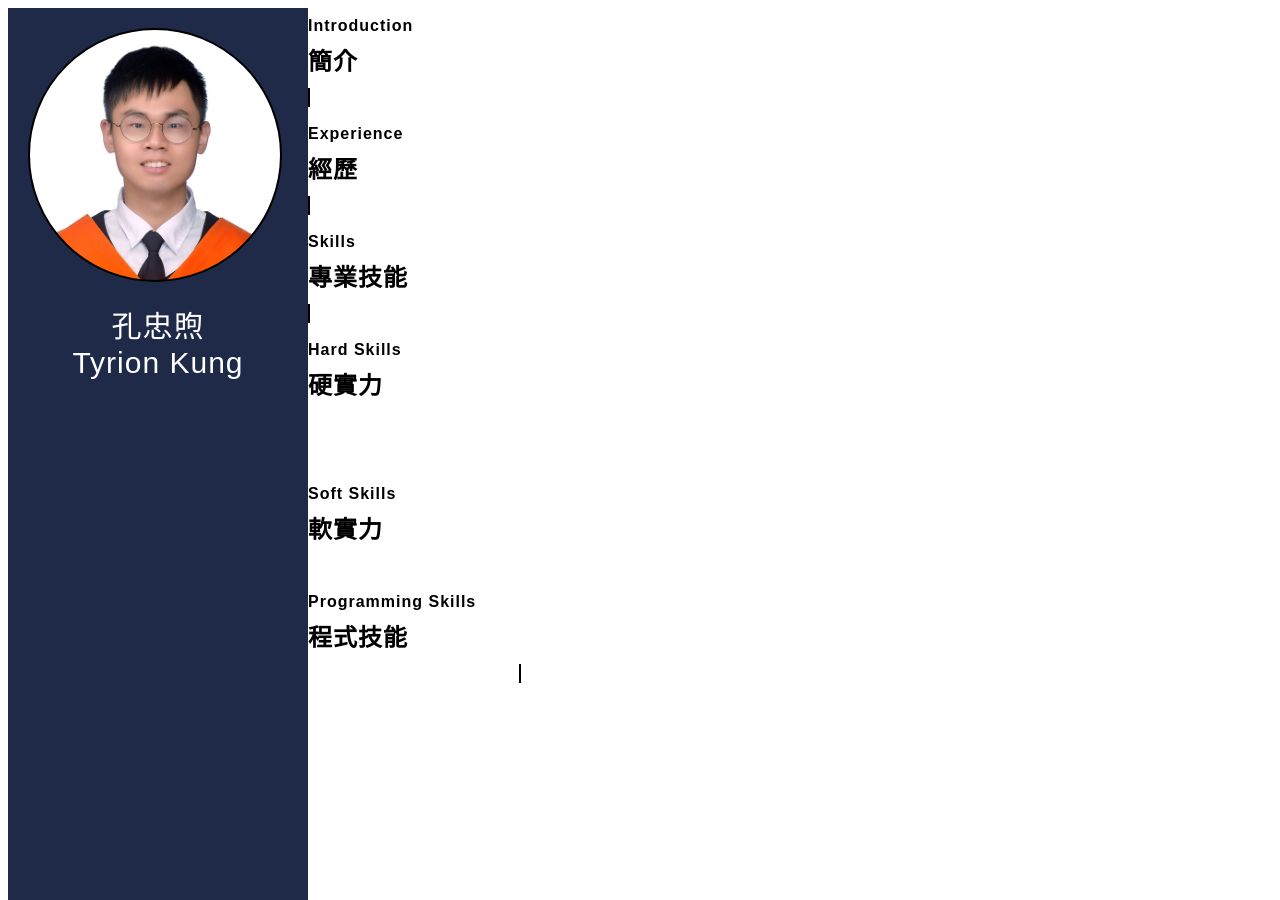
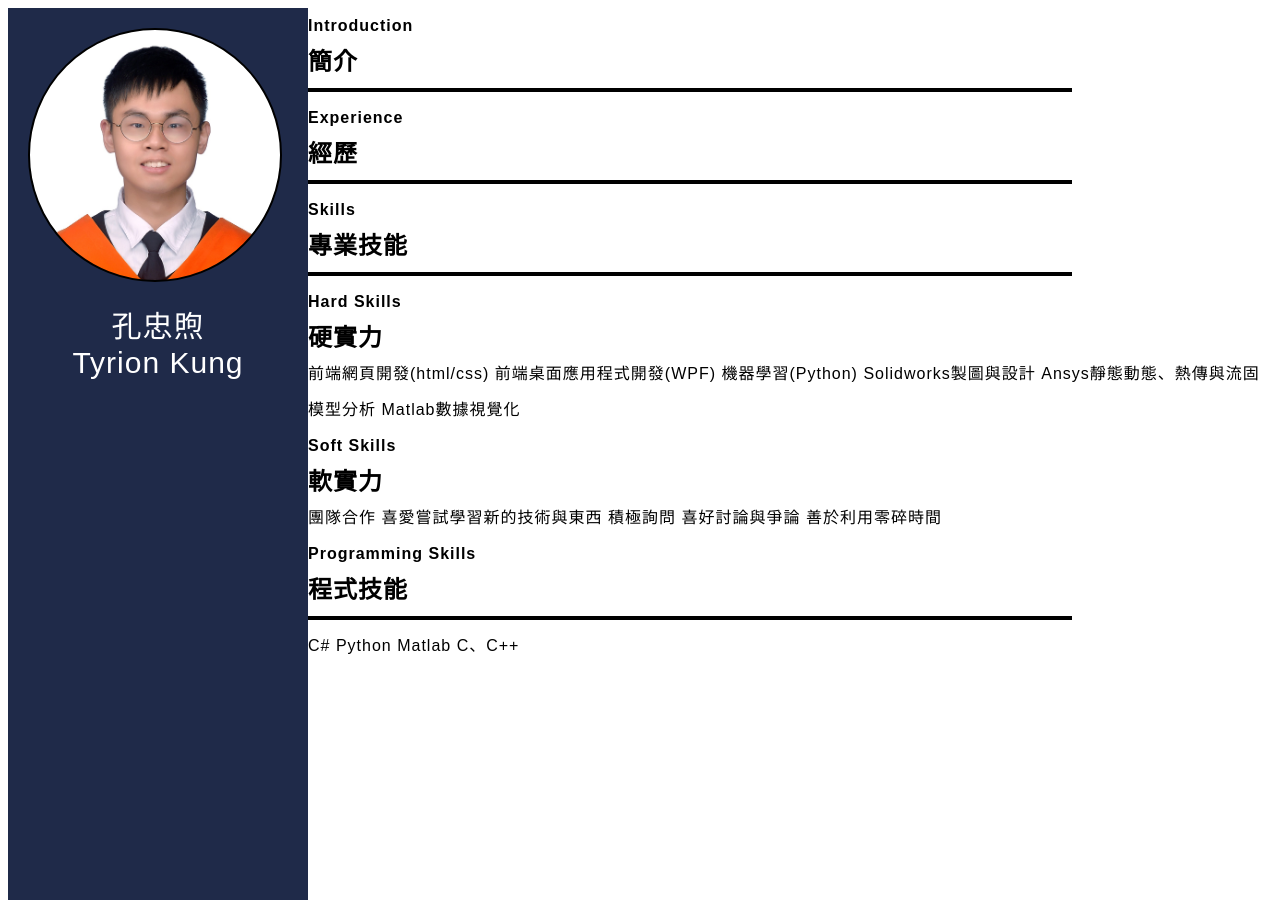
Before and after one commit to tyrion1018/Django, a Django app: page /home in a window 1280 px wide. Run offline with Django 3.2, Linux system fonts and the light colour scheme.

Commit message:
優化自體、名字排版

```diff
--- a/home/views.py
+++ b/home/views.py
@@ -6,5 +6,4 @@ from .forms import HomeForm
 class HomeView(View):
 
     def get(self, request, *args, **kwargs):
-        home = HomeForm()
-        return render(request, "home/home.html", {'home': home})
+        return render(request, "home/home.html")
--- a/static/base.css
+++ b/static/base.css
@@ -61,25 +61,3 @@ ul.menu li a {
     display: block;
     margin: 0 1px;
 }
-.header1{
-    margin: 5px;
-    line-height: 36px;
-}
-.header1 h2{
-    color: black;
-    margin: 0;
-}
-.header1 h4{
-    color: black;
-    margin: 0;
-}
-.header1 .solid_line{
-    border: 1px solid black;
-    width: 1000px;
-    padding: 0;
-}
-.header1 p{
-    display: inline;
-    margin: 0;
-
-}
--- /dev/null
+++ b/static/home/home.css
@@ -0,0 +1,26 @@
+.header1 {
+    line-height: 36px;
+    margin: 0;
+    font-family: "標楷體", sans-serif;
+}
+
+.header1 h2 {
+    color: black;
+    margin: 0;
+}
+
+.header1 h4 {
+    color: black;
+    margin: 0;
+}
+
+.header1 p {
+    display: inline;
+    color: black;
+
+}
+
+.header1 hr {
+    border: 2px solid black;
+    margin-inline-end: 200px;
+}
--- a/templates/base.html
+++ b/templates/base.html
@@ -5,6 +5,7 @@
 <head>
     <meta name="viewport" content="width=device-width, initial-scale=1.0">
     <link href="../static/base.css" type="text/css" rel="stylesheet">
+    <link href="../static/home/home.css" type="text/css" rel="stylesheet">
     <title class="title">
         {% block title %}Resume{% endblock %}
     </title>
@@ -31,45 +32,8 @@
 {#            <li><a href="Appendix">Appendix</a></li>#}
 {#            <li><a href="AboutMe">About ME</a></li>#}
 {#        </ul>#}
-        <div class="header1">
-            <h4>Introduction</h4>
-            <h2>簡介</h2>
-            <p class="solid_line"></p>
-            <p></p>
-            <h4>Experience</h4>
-            <h2>經歷</h2>
-            <p class="solid_line"></p>
-            <p></p>
 
-            <h4>Skills</h4>
-            <h2>專業技能</h2>
-            <p class="solid_line"></p>
-            <h4>Hard Skills</h4>
-            <h2>硬實力</h2>
-            <p>前端網頁開發(html/css)</p>
-            <p>前端桌面應用程式開發(WPF)</p>
-            <p>機器學習(Python)</p>
-            <p>Solidworks製圖與設計</p>
-            <p>Ansys靜態動態、熱傳與流固模型分析</p>
-            <p>Matlab數據視覺化</p>
-            <h4>Soft Skills</h4>
-            <h2>軟實力</h2>
-            <p>團隊合作</p>
-            <p>喜愛嘗試學習新的技術與東西</p>
-            <p>積極詢問</p>
-            <p>喜好討論與爭論</p>
-            <p>善於利用零碎時間</p>
-            <h4>Programming Skills</h4>
-            <h2>程式技能</h2>
-            <p>C#</p>
-            <p>Python</p>
-            <p>Matlab</p>
-            <p>C、C++</p>
-            <p class="solid_line"></p>
-            <p></p>
-        </div>
+{% block content %} Test {% endblock %}
+</div>
 
-
-</div>
-</body>
 </html>
--- a/templates/home/home.html
+++ b/templates/home/home.html
@@ -1,4 +1,41 @@
 {% extends 'base.html' %}
 {% block content %}
+    <div class="header1">
+        <h4>Introduction</h4>
+        <h2>簡介</h2>
+        <hr class="solid_line"></hr>
+        <p></p>
+        <h4>Experience</h4>
+        <h2>經歷</h2>
+        <hr class="solid_line"></hr>
+        <p></p>
 
+        <h4>Skills</h4>
+        <h2>專業技能</h2>
+        <hr class="solid_line"></hr>
+        <h4>Hard Skills</h4>
+        <h2>硬實力</h2>
+        <p>前端網頁開發(html/css)</p>
+        <p>前端桌面應用程式開發(WPF)</p>
+        <p>機器學習(Python)</p>
+        <p>Solidworks製圖與設計</p>
+        <p>Ansys靜態動態、熱傳與流固模型分析</p>
+        <p>Matlab數據視覺化</p>
+        <h4>Soft Skills</h4>
+        <h2>軟實力</h2>
+        <p>團隊合作</p>
+        <p>喜愛嘗試學習新的技術與東西</p>
+        <p>積極詢問</p>
+        <p>喜好討論與爭論</p>
+        <p>善於利用零碎時間</p>
+        <h4>Programming Skills</h4>
+        <h2>程式技能</h2>
+        <hr class="solid_line"></hr>
+        <p>C#</p>
+        <p>Python</p>
+        <p>Matlab</p>
+        <p>C、C++</p>
+
+        <p></p>
+    </div>
 {% endblock %}
```
